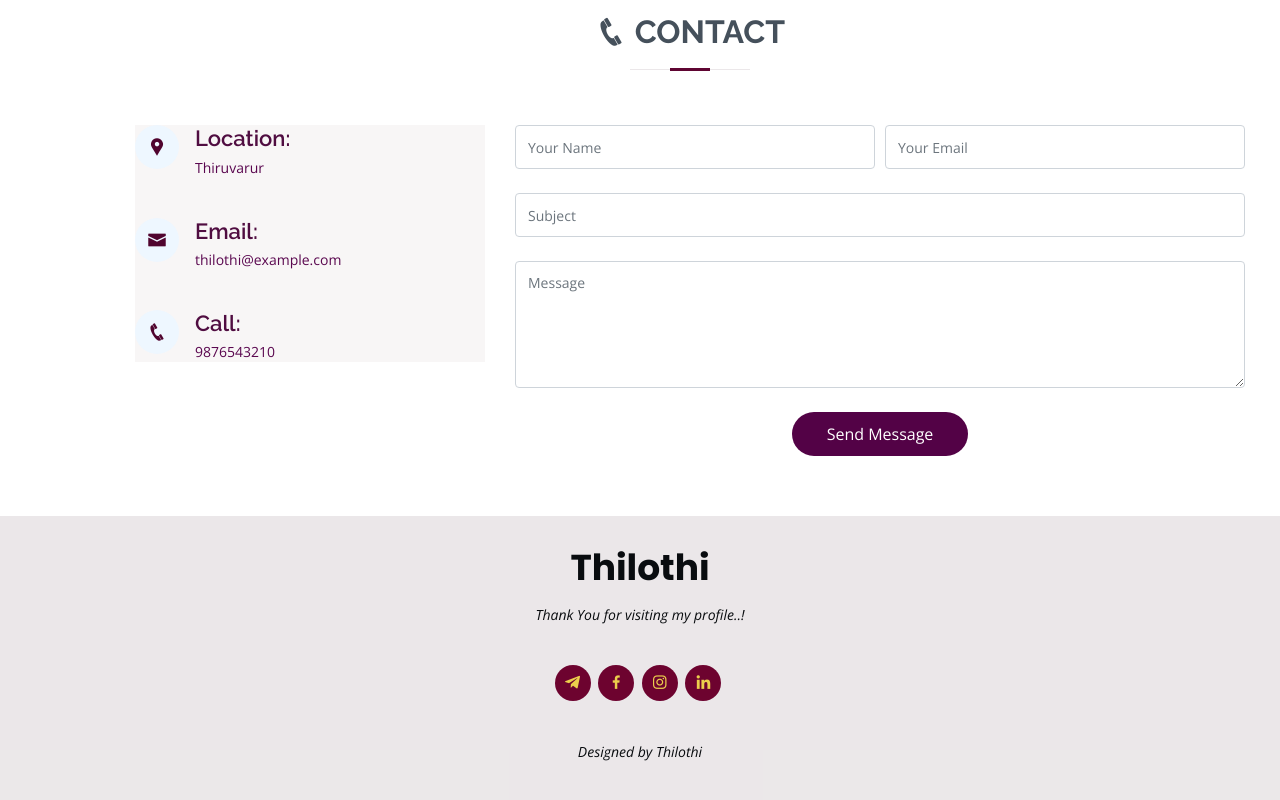
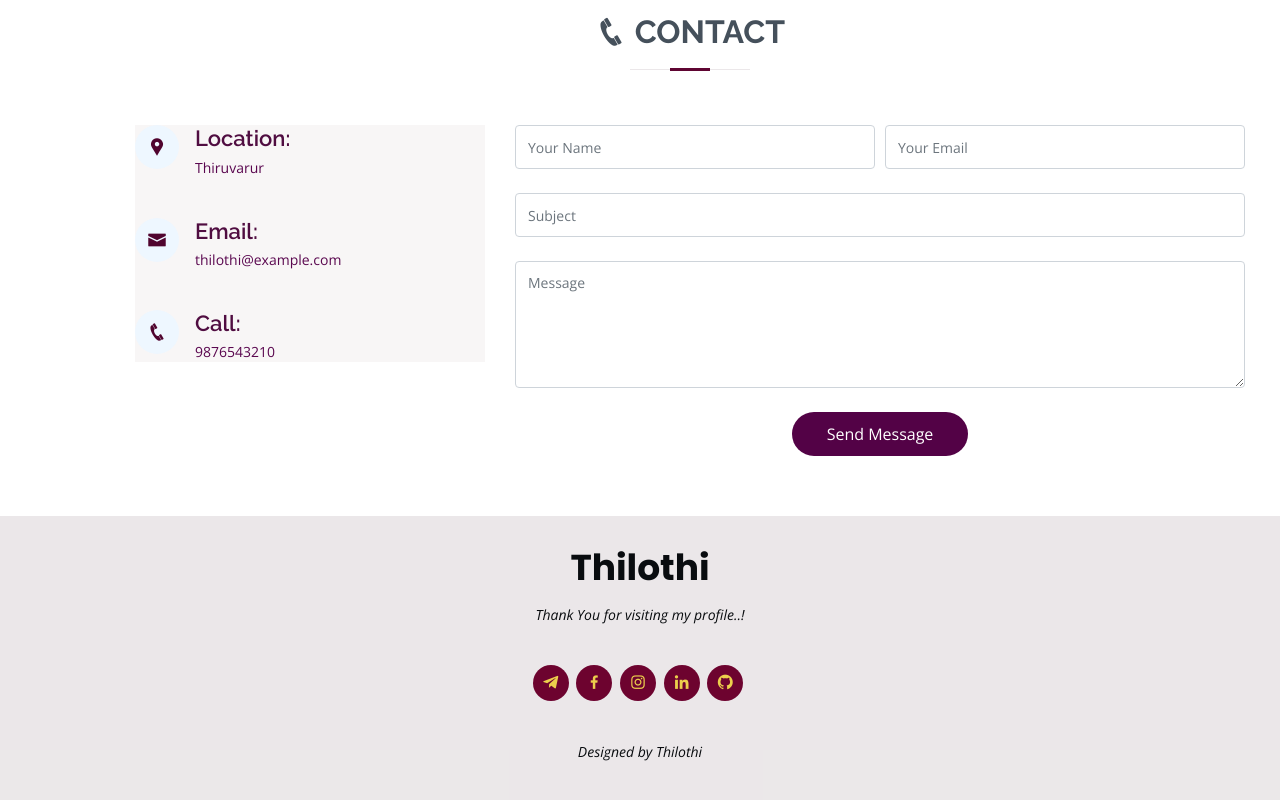
Before and after one commit to Thilothi-R/repo-2, a plain HTML site: page index.html in a window 1280 px wide. Shown: the part 5855-6655 px from the top of the page. Drawn offline with nearby package versions, Linux system fonts and the light colour scheme.

Commit message:
Update index.html

```diff
--- a/index.html
+++ b/index.html
@@ -590,6 +590,7 @@
         <a href="https://www.facebook.com/thilothi.ravichandran"class="facebook"><i class="bx bxl-facebook"></i></a>
         <a href="https://instagram.com/mystical_dove_14?igshid=qk7fp48is6ob" class="instagram"><i class="bx bxl-instagram"></i></a>
         <a href="https://www.linkedin.com/in/thilothi-ravichandran-5655841b7" class="linkedin"><i class="bx bxl-linkedin"></i></a>
+        <a href="https://github.com/Thilothi-R" class="Github"><i class="bx bxl-github"></i></a>
       </div>
 
         <!-- All the links in the footer should remain intact. -->
```
